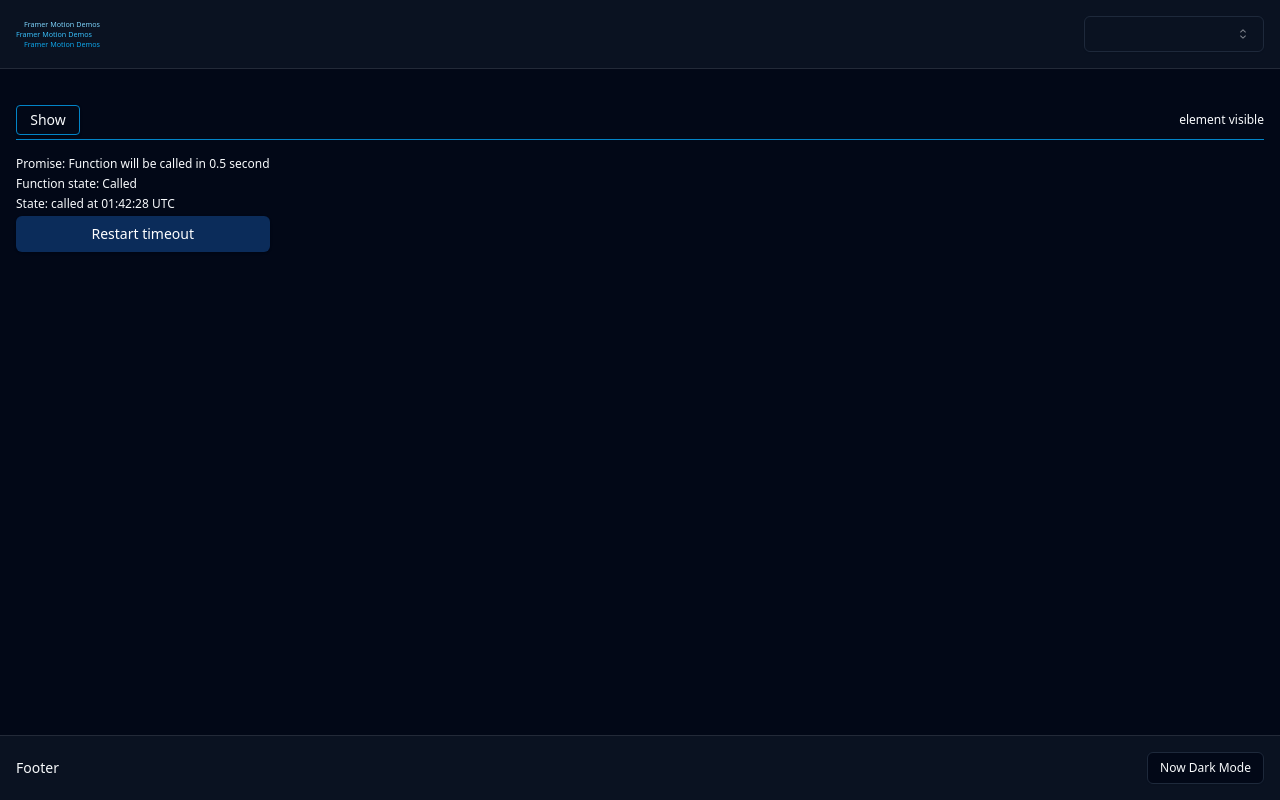
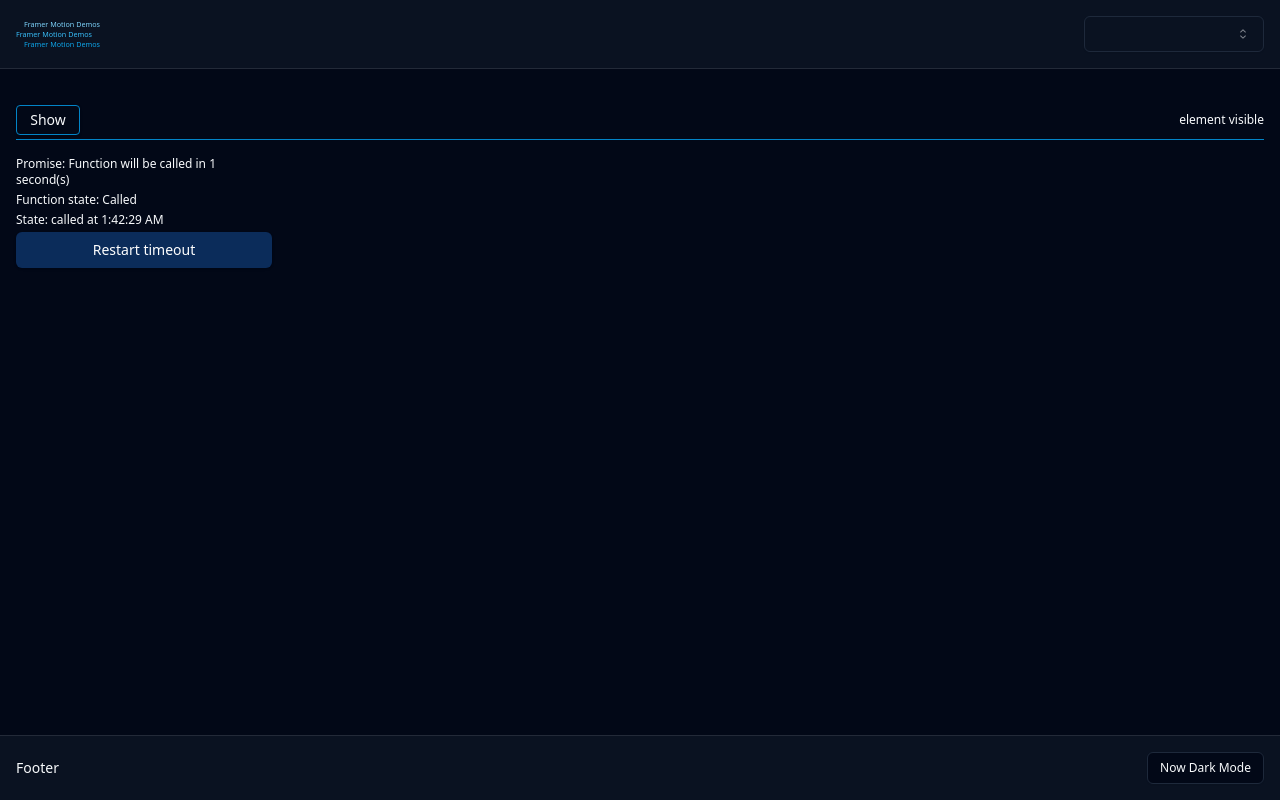
Before and after one commit to maxzz/framer-motion-tv, a React (Vite) app: page / in a window 1280 px wide. Built offline with nearby package versions, Linux system fonts and the light colour scheme.

Commit message:
WIP. simple demo. add timeout. 6

```diff
--- a/src/components/2-main/1-demos/1-simple.tsx
+++ b/src/components/2-main/1-demos/1-simple.tsx
@@ -15,16 +15,15 @@ export function Demo1Simple() {
     function fn() {
         const date = new Date();
 
-        const msg = new Intl.DateTimeFormat('en-GB', {
-            //dateStyle: 'full',
-            timeStyle: 'long',
-            //timeZone: 'Australia/Sydney',
-          }).format(date)
+        const msg = date.toLocaleTimeString('en-US', {
+        });
 
         setState(`called at ${msg}`);
     }
 
-    const [isReady, cancel, reset] = useTimeoutFn(fn, 500);
+    const timeout = 1000;
+
+    const [isReady, cancel, reset] = useTimeoutFn(fn, timeout);
     const cancelButtonClick = useCallback(() => {
         if (isReady() === false) {
             cancel();
@@ -60,9 +59,9 @@ export function Demo1Simple() {
                 </div>
             </div>
 
-            <div className="py-4 text-xs inline-grid grid-rows-[auto_auto_auto_1fr] items-center gap-1">
+            <div className="py-4 w-2/3 max-w-64 text-xs inline-grid grid-rows-[auto_auto_auto_1fr] items-center gap-1">
                 <div>
-                    Promise: {readyState !== null ? 'Function will be called in 0.5 second' : 'Timer cancelled'}
+                    Promise: {readyState !== null ? `Function will be called in ${timeout/1000} second(s)` : 'Timer cancelled'}
                 </div>
 
                 <div>
```
